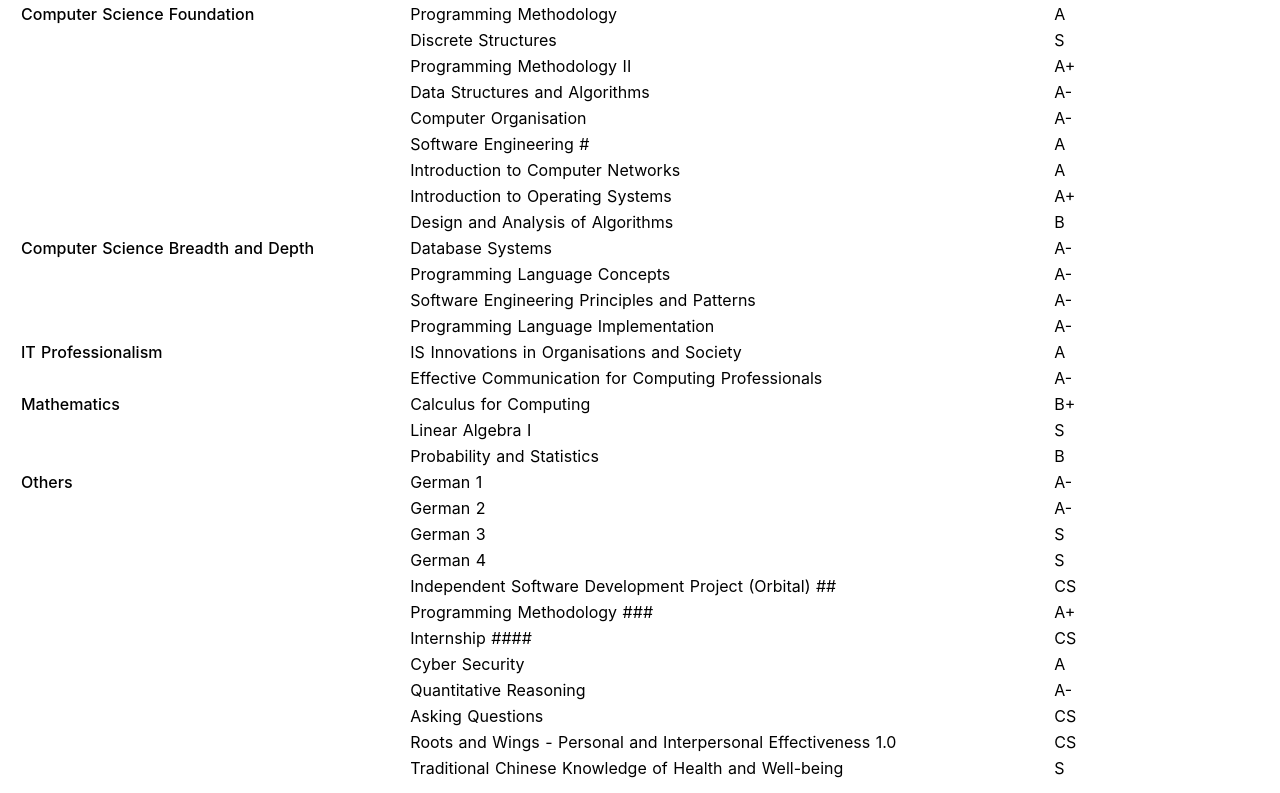
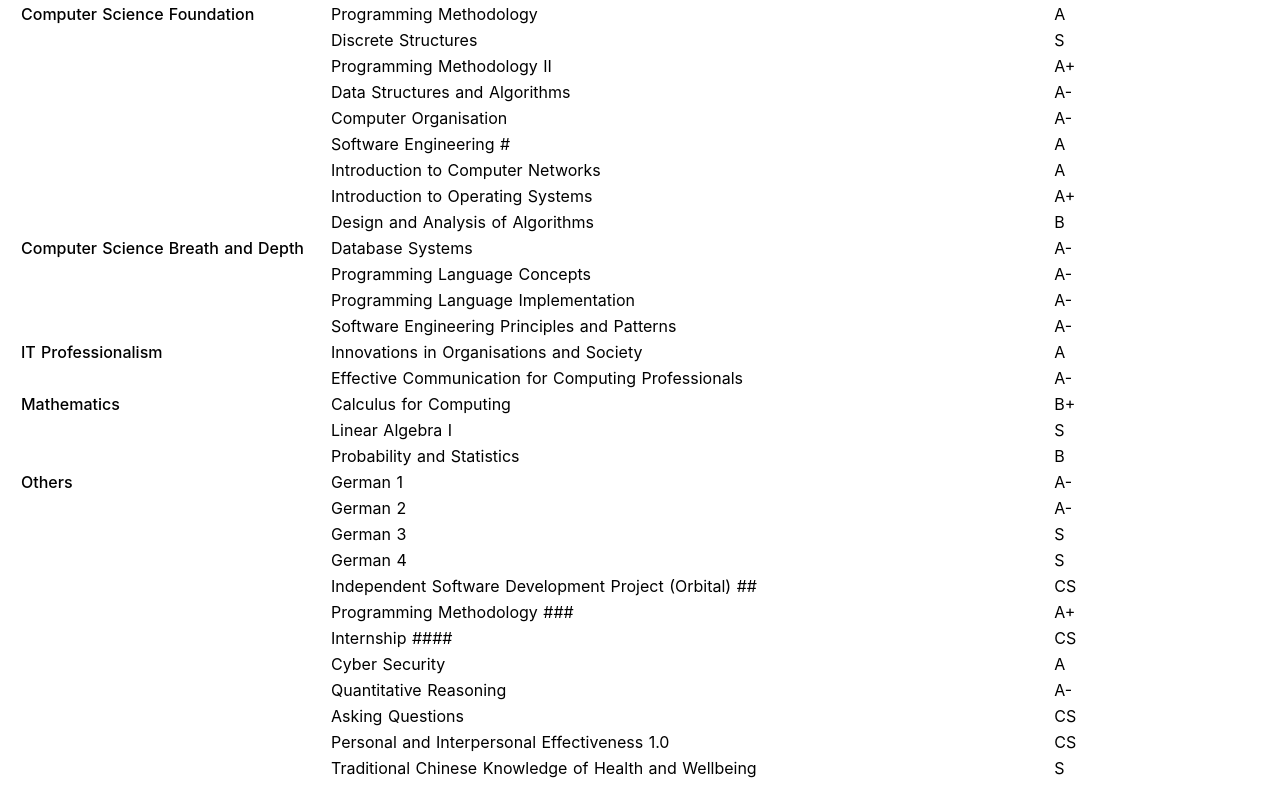
Before and after one commit to wailunlim/my-new-site, a Nuxt app: page /curriculum-vitae in a window 1280 px wide. Shown: the part 2547-3340 px from the top of the page. Built offline with nearby package versions, Linux system fonts and the light colour scheme.

Commit message:
Refactor appendix

```diff
--- /dev/null
+++ b/components/curriculum-vitae/Appendix/AppendixTable/index.vue
@@ -0,0 +1,18 @@
+<template>
+  <table class="table-fixed">
+    <thead class="text-left">
+      <tr>
+        <th class="w-1/4">
+          Category
+        </th>
+        <th>
+          Course Name
+        </th>
+        <th class="w-1/6">
+          Grade
+        </th>
+      </tr>
+    </thead>
+    <slot />
+  </table>
+</template>
--- /dev/null
+++ b/components/curriculum-vitae/Appendix/AppendixTableRows/index.vue
@@ -0,0 +1,33 @@
+<template>
+  <tbody>
+    <template v-for="group in Object.keys(splitByCategory)">
+      <template v-for="(row, index) in splitByCategory[group]">
+        <tr :key="row.courseName">
+          <td class="font-medium">
+            {{ index === 0 ? row.category : '' }}
+          </td>
+          <td>{{ row.courseName }}</td>
+          <td>{{ row.grade }}</td>
+        </tr>
+      </template>
+    </template>
+  </tbody>
+</template>
+
+<script>
+import _ from 'lodash'
+
+export default {
+  props: {
+    rows: {
+      type: Array,
+      default: () => []
+    }
+  },
+  computed: {
+    splitByCategory () {
+      return _.groupBy(this.rows, 'category')
+    }
+  }
+}
+</script>
--- a/components/curriculum-vitae/Appendix/index.vue
+++ b/components/curriculum-vitae/Appendix/index.vue
@@ -5,227 +5,9 @@
     </p>
     <p><span class="font-medium">Degree</span>: Bachelor of Computing (Honours) in Computer Science</p>
     <p><span class="font-medium">Cumulative Average Point</span>: 4.56 / 5.00</p>
-    <table class="table-fixed">
-      <thead class="text-left">
-        <tr>
-          <th class="1/4">
-            Category
-          </th>
-          <th>Course Name</th>
-          <th class="w-1/6">
-            Grade
-          </th>
-        </tr>
-      </thead>
-      <tbody>
-        <tr>
-          <td class="font-medium">
-            Computer Science Foundation
-          </td>
-          <td>Programming Methodology</td>
-          <td>A</td>
-        </tr>
-        <tr>
-          <td />
-          <td>Discrete Structures</td>
-          <td>S</td>
-        </tr>
-        <tr>
-          <td />
-          <td>
-            Programming Methodology II
-          </td>
-          <td>A+</td>
-        </tr>
-        <tr>
-          <td />
-          <td>
-            Data Structures and Algorithms
-          </td>
-          <td>A-</td>
-        </tr>
-        <tr>
-          <td />
-          <td>
-            Computer Organisation
-          </td>
-          <td>A-</td>
-        </tr>
-        <tr>
-          <td />
-          <td>
-            Software Engineering #
-          </td>
-          <td>A</td>
-        </tr>
-        <tr>
-          <td />
-          <td>
-            Introduction to Computer Networks
-          </td>
-          <td>A</td>
-        </tr>
-        <tr>
-          <td />
-          <td>
-            Introduction to Operating Systems
-          </td>
-          <td>A+</td>
-        </tr>
-        <tr>
-          <td />
-          <td>
-            Design and Analysis of Algorithms
-          </td>
-          <td>B</td>
-        </tr>
-        <tr>
-          <td class="font-medium">
-            Computer Science Breadth and Depth
-          </td>
-          <td>Database Systems</td>
-          <td>A-</td>
-        </tr>
-        <tr>
-          <td />
-          <td>
-            Programming Language Concepts
-          </td>
-          <td>A-</td>
-        </tr>
-        <tr>
-          <td />
-          <td>
-            Software Engineering Principles and Patterns
-          </td>
-          <td>A-</td>
-        </tr>
-        <tr>
-          <td />
-          <td>
-            Programming Language Implementation
-          </td>
-          <td>A-</td>
-        </tr>
-        <tr>
-          <td class="font-medium">
-            IT Professionalism
-          </td>
-          <td>
-            IS Innovations in Organisations and Society
-          </td>
-          <td>A</td>
-        </tr>
-        <tr>
-          <td />
-          <td>
-            Effective Communication for Computing Professionals
-          </td>
-          <td>A-</td>
-        </tr>
-        <tr>
-          <td class="font-medium">
-            Mathematics
-          </td>
-          <td>
-            Calculus for Computing
-          </td>
-          <td>B+</td>
-        </tr>
-        <tr>
-          <td />
-          <td>
-            Linear Algebra I
-          </td>
-          <td>S</td>
-        </tr>
-        <tr>
-          <td />
-          <td>
-            Probability and Statistics
-          </td>
-          <td>B</td>
-        </tr>
-        <tr>
-          <td class="font-medium">
-            Others
-          </td>
-          <td>German 1</td>
-          <td>A-</td>
-        </tr>
-        <tr>
-          <td />
-          <td>German 2</td>
-          <td>A-</td>
-        </tr>
-        <tr>
-          <td />
-          <td>German 3</td>
-          <td>S</td>
-        </tr>
-        <tr>
-          <td />
-          <td>German 4</td>
-          <td>S</td>
-        </tr>
-        <tr>
-          <td />
-          <td>
-            Independent Software Development Project (Orbital) ##
-          </td>
-          <td>CS</td>
-        </tr>
-        <tr>
-          <td />
-          <td>
-            Programming Methodology ###
-          </td>
-          <td>A+</td>
-        </tr>
-        <tr>
-          <td />
-          <td>
-            Internship ####
-          </td>
-          <td>CS</td>
-        </tr>
-        <tr>
-          <td />
-          <td>
-            Cyber Security
-          </td>
-          <td>A</td>
-        </tr>
-        <tr>
-          <td />
-          <td>
-            Quantitative Reasoning
-          </td>
-          <td>A-</td>
-        </tr>
-        <tr>
-          <td />
-          <td>
-            Asking Questions
-          </td>
-          <td>CS</td>
-        </tr>
-        <tr>
-          <td />
-          <td>
-            Roots and Wings - Personal and Interpersonal Effectiveness 1.0
-          </td>
-          <td>CS</td>
-        </tr>
-        <tr>
-          <td />
-          <td>
-            Traditional Chinese Knowledge of Health and Well-being
-          </td>
-          <td>S</td>
-        </tr>
-      </tbody>
-    </table>
+    <appendix-table>
+      <appendix-table-rows :rows="modules" />
+    </appendix-table>
     <div class="text-sm my-8 mr-8">
       <p>
         # The Software Engineering Project was done in a group of 5. We developed a desktop application for wedding planning agencies to efficiently manage and match clients to vendor companies based on profile information available. It has a Graphical User Interface (GUI), but most of the user interactions occurs through a Command Line Interface (CLI). The project was adapted and enhanced from an existing software application developed by the course’s core team.
@@ -256,3 +38,48 @@
     </div>
   </div>
 </template>
+
+<script>
+import AppendixTable from './AppendixTable'
+import AppendixTableRows from './AppendixTableRows'
+
+export default {
+  components: { AppendixTable, AppendixTableRows },
+  data () {
+    return {
+      modules: [
+        { category: 'Computer Science Foundation', courseName: 'Programming Methodology', grade: 'A' },
+        { category: 'Computer Science Foundation', courseName: 'Discrete Structures', grade: 'S' },
+        { category: 'Computer Science Foundation', courseName: 'Programming Methodology II', grade: 'A+' },
+        { category: 'Computer Science Foundation', courseName: 'Data Structures and Algorithms', grade: 'A-' },
+        { category: 'Computer Science Foundation', courseName: 'Computer Organisation', grade: 'A-' },
+        { category: 'Computer Science Foundation', courseName: 'Software Engineering #', grade: 'A' },
+        { category: 'Computer Science Foundation', courseName: 'Introduction to Computer Networks', grade: 'A' },
+        { category: 'Computer Science Foundation', courseName: 'Introduction to Operating Systems', grade: 'A+' },
+        { category: 'Computer Science Foundation', courseName: 'Design and Analysis of Algorithms', grade: 'B' },
+        { category: 'Computer Science Breath and Depth', courseName: 'Database Systems', grade: 'A-' },
+        { category: 'Computer Science Breath and Depth', courseName: 'Programming Language Concepts', grade: 'A-' },
+        { category: 'Computer Science Breath and Depth', courseName: 'Programming Language Implementation', grade: 'A-' },
+        { category: 'Computer Science Breath and Depth', courseName: 'Software Engineering Principles and Patterns', grade: 'A-' },
+        { category: 'IT Professionalism', courseName: 'Innovations in Organisations and Society', grade: 'A' },
+        { category: 'IT Professionalism', courseName: 'Effective Communication for Computing Professionals', grade: 'A-' },
+        { category: 'Mathematics', courseName: 'Calculus for Computing', grade: 'B+' },
+        { category: 'Mathematics', courseName: 'Linear Algebra I', grade: 'S' },
+        { category: 'Mathematics', courseName: 'Probability and Statistics', grade: 'B' },
+        { category: 'Others', courseName: 'German 1', grade: 'A-' },
+        { category: 'Others', courseName: 'German 2', grade: 'A-' },
+        { category: 'Others', courseName: 'German 3', grade: 'S' },
+        { category: 'Others', courseName: 'German 4', grade: 'S' },
+        { category: 'Others', courseName: 'Independent Software Development Project (Orbital) ##', grade: 'CS' },
+        { category: 'Others', courseName: 'Programming Methodology ###', grade: 'A+' },
+        { category: 'Others', courseName: 'Internship ####', grade: 'CS' },
+        { category: 'Others', courseName: 'Cyber Security', grade: 'A' },
+        { category: 'Others', courseName: 'Quantitative Reasoning', grade: 'A-' },
+        { category: 'Others', courseName: 'Asking Questions', grade: 'CS' },
+        { category: 'Others', courseName: 'Personal and Interpersonal Effectiveness 1.0', grade: 'CS' },
+        { category: 'Others', courseName: 'Traditional Chinese Knowledge of Health and Wellbeing', grade: 'S' }
+      ]
+    }
+  }
+}
+</script>
```
